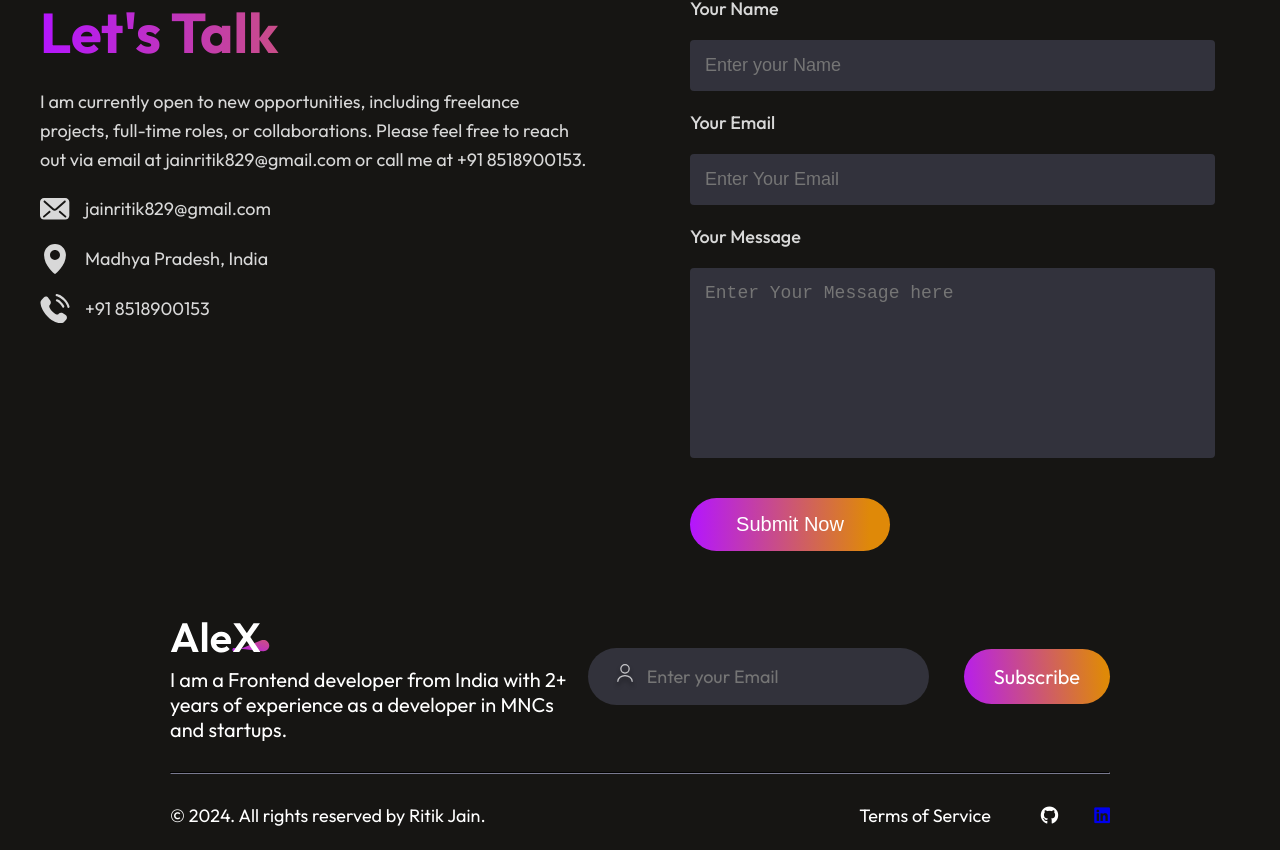
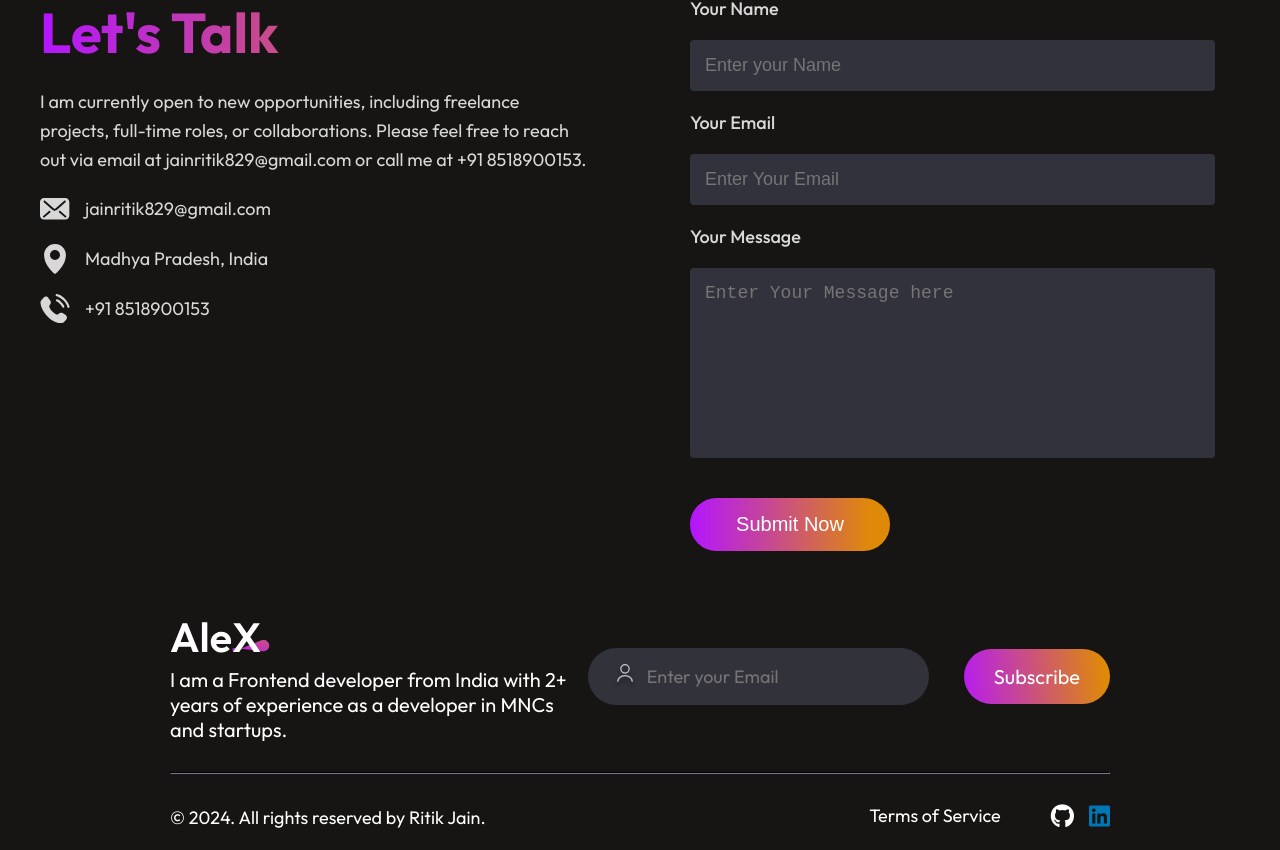
Before and after one commit to Ritikjain91/Ritikportfolio, a React (Create React App) app: page / in a window 1280 px wide. Shown: the part 5490-6340 px from the top of the page. Built offline with nearby package versions, Linux system fonts and the light colour scheme.

Commit message:
update the code

```diff
--- a/src/Component/Footer/footer.css
+++ b/src/Component/Footer/footer.css
@@ -81,9 +81,31 @@
 .footer-email-input:hover {
     border: 2px solid white;
 }
-.github-link {
+.social-links {
+  display: flex;
+  gap: 15px;
+}
+
+.github-link i {
+  font-size: 24px;
   color: white;
-  margin-right: 2em;
+  transition: transform 0.3s, color 0.3s;
+}
+
+.linkedin-link i {
+  font-size: 24px;
+  color: #0077b5;
+  transition: transform 0.3s, color 0.3s;
+}
+
+.github-link:hover i {
+  color: #333;
+  transform: scale(1.2);
+}
+
+.linkedin-link:hover i {
+  color: #005582;
+  transform: scale(1.2);
 }
 
 @media (max-width: 768px) {
```
